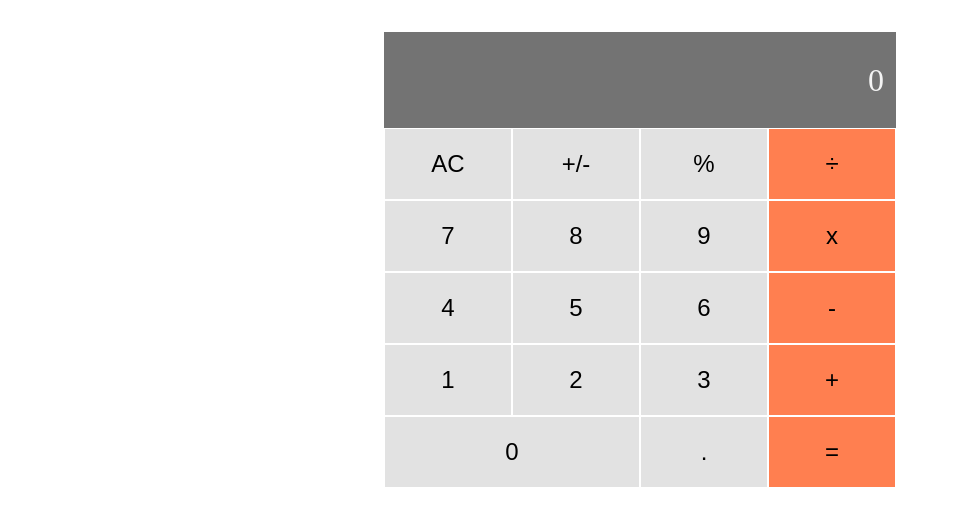
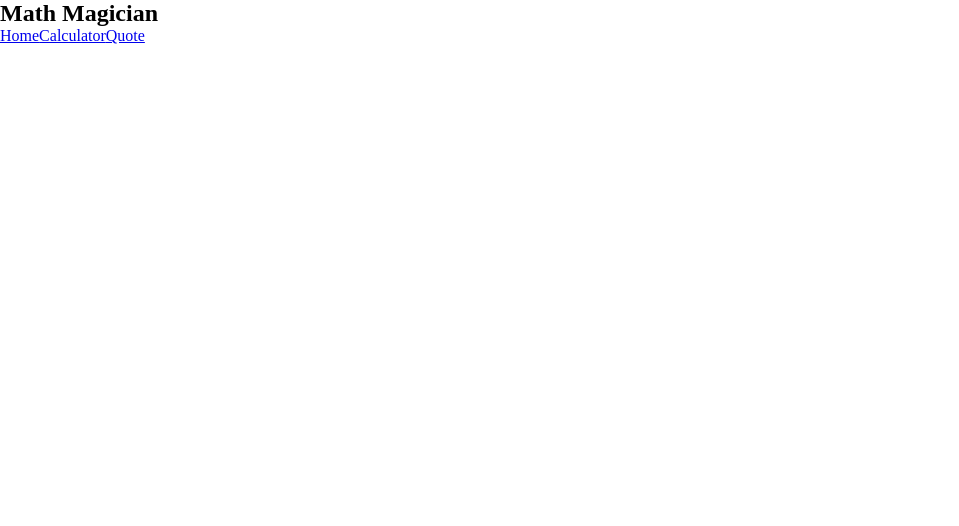
Before and after one commit to Wes-Isaac/math-magician, a React (Create React App) app: page / in a window 1280 px wide. Shown: the top 526 px of the page, without its empty margins (0-959 px from the left). Built offline with nearby package versions, Linux system fonts and the light colour scheme.

Commit message:
Add navbar component and router

```diff
--- a/src/App.js
+++ b/src/App.js
@@ -1,14 +1,20 @@
 import { Component } from 'react';
 import Calculator from './components/Calculator';
+import { BrowserRouter as Router, Route, Routes } from 'react-router-dom';
+import Navbar from './components/Navbar';
 
-class App extends Component {
-  render() {
-    return (
+function App() {
+  return (
+    <Router>
       <div className="App">
-        <Calculator />
+        <Navbar />
+          <Routes>
+            <Route exact path="/calculator" element={<Calculator />} />
+          </Routes>
       </div>
-    );
+    </Router>
+  );
   }
-}
+
 
 export default App;
--- /dev/null
+++ b/src/components/Navbar.js
@@ -0,0 +1,15 @@
+import React from 'react'
+import { Link } from 'react-router-dom'
+
+export default function Navbar() {
+  return (
+    <nav className="navbar">
+      <h1>Math Magician</h1>
+      <div className="links">
+        <Link to="/">Home</Link>
+        <Link to="/calculator">Calculator</Link>
+        <Link to="/quote">Quote</Link>
+      </div>
+    </nav>
+  )
+}
```
Also changed, not shown: .eslintrc.json.
